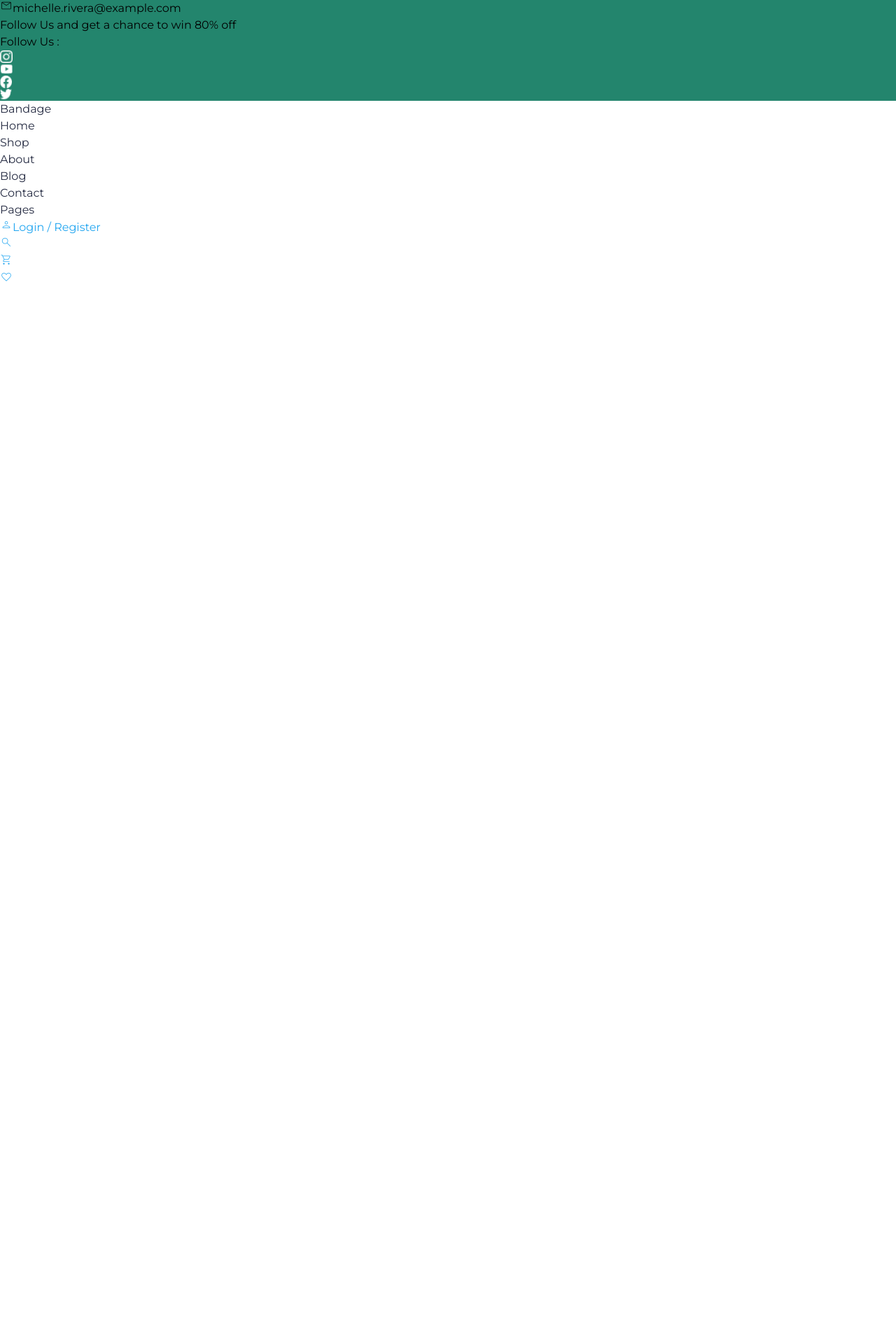
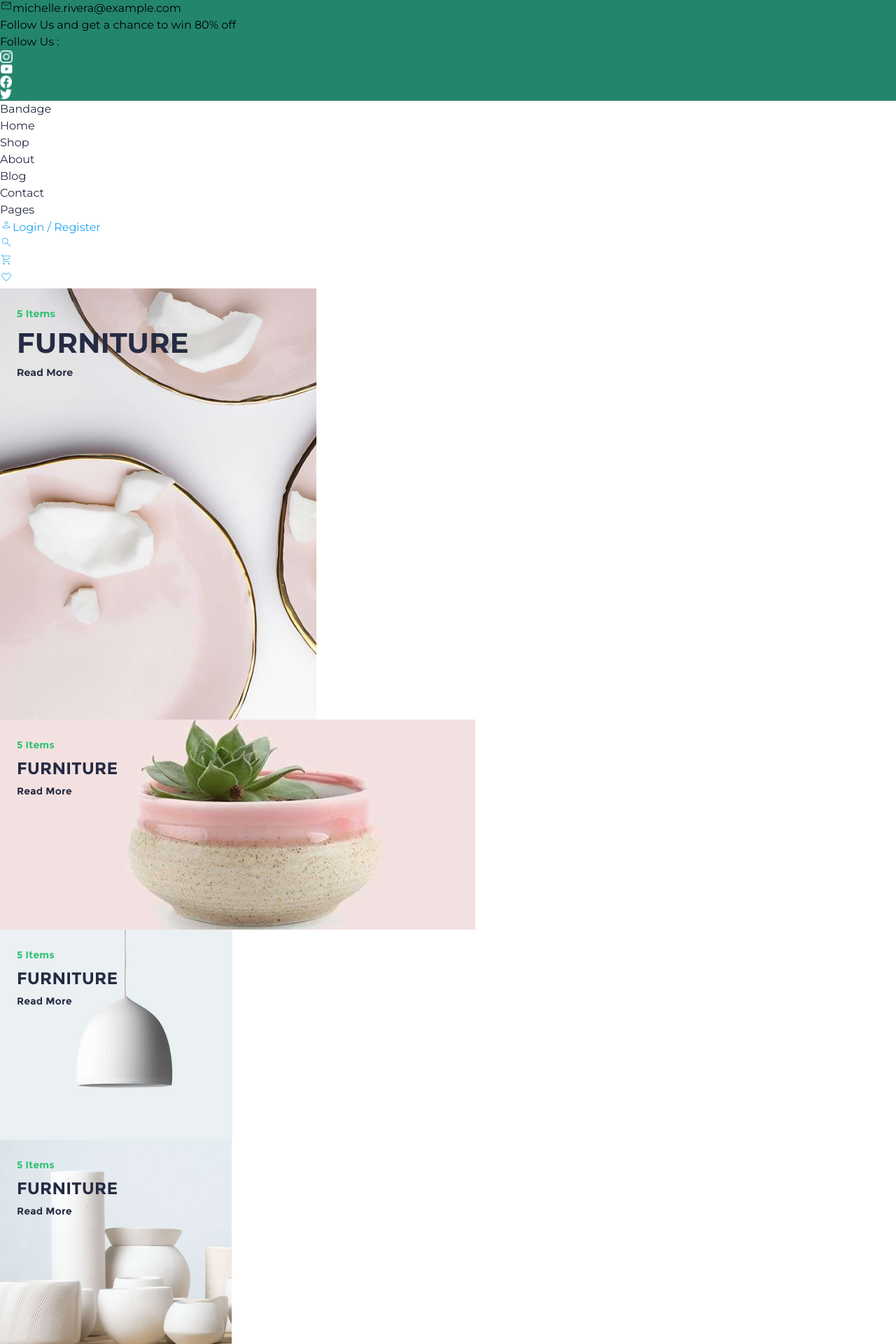
Before and after one commit to CrownedTechie/Sample-ecommerce-site, a React (Vite) app: page / in a window 1280 px wide. Shown: the part 26-1946 px from the top of the page at 70% size. Before the commit the page ends 800 px from the top, so only its background shows below. Built offline with nearby package versions, Linux system fonts and the light colour scheme.

Commit message:
style furniture section

```diff
--- /dev/null
+++ b/src/components/DisplayImg.jsx
@@ -0,0 +1,9 @@
+const DisplayImg = ({img, styling}) => {
+  return (
+      <>
+      <img src={img} alt="" className={styling} />
+      </>
+  )
+}
+
+export default DisplayImg;
--- a/src/components/DisplayList.jsx
+++ b/src/components/DisplayList.jsx
@@ -11,4 +11,4 @@ const DisplayList = () => {
   )
 }
 
-export default DisplayList
+export default DisplayList;
--- /dev/null
+++ b/src/components/FurnitureSection.jsx
@@ -0,0 +1,24 @@
+import furniture1 from '../assets/furniture-desktop1.png';
+import furniture2 from '../assets/furniture-desktop2.png';
+import furniture3 from '../assets/furniture-desktop3.png';
+import furniture4 from '../assets/furniture-desktop4.png';
+import DisplayImg from './DisplayImg';
+
+const FurnitureSection = () => {
+  return (
+      <>
+          <section className='flex justify-center py-16 border-2 border-blue-500'>
+
+            <div className=' grid grid-rows-2 grid-flow-col gap-3'>
+              <DisplayImg img={furniture1} styling='row-span-3'  />
+              <DisplayImg img={furniture2} styling='col-span-2' />
+              <DisplayImg img={furniture3} styling='row-span-2 col-span-1' />
+              <DisplayImg img={furniture4} styling='row-span-2 col-span-1' />
+            </div>
+
+        </section>
+      </>
+  )
+}
+
+export default FurnitureSection;
--- a/src/components/Header.jsx
+++ b/src/components/Header.jsx
@@ -7,7 +7,7 @@ const Header = () => {
 
     return (
         <>
-            <header className='py-4 px-9 flex items-center justify-between'>
+            <header className='py-6 px-9 flex items-center justify-between'>
 
                 <nav className='flex items-center justify-between w-6/12'>
                 <h1 className='brand-name font-bold text-3xl'>Bandage</h1>
--- a/src/index.css
+++ b/src/index.css
@@ -1,3 +1,8 @@
 @tailwind base;
 @tailwind components;
 @tailwind utilities;
+
+
+body {
+    height: 100dvh;
+}
--- a/src/pages/ShopPage.jsx
+++ b/src/pages/ShopPage.jsx
@@ -1,5 +1,6 @@
 import Navbar from "../components/Navbar";
 import Header from "../components/Header";
+import FurnitureSection from "../components/FurnitureSection";
 
 
 const ShopPage = () => {
@@ -7,6 +8,8 @@ const ShopPage = () => {
       <>
         <Navbar />
         <Header />
+        <FurnitureSection />
+
       </>
   )
 }
```
Also changed, not shown: src/components/DisplayIcon.jsx (deleted, +0 -9 lines).
